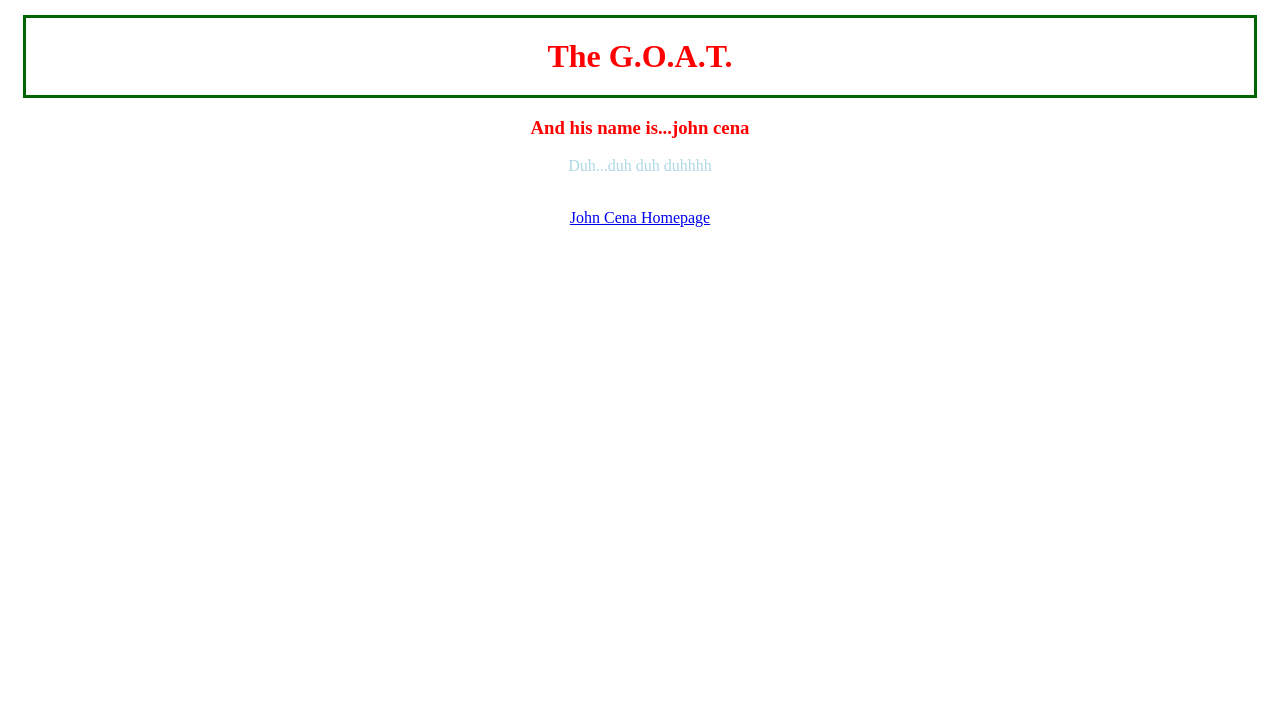
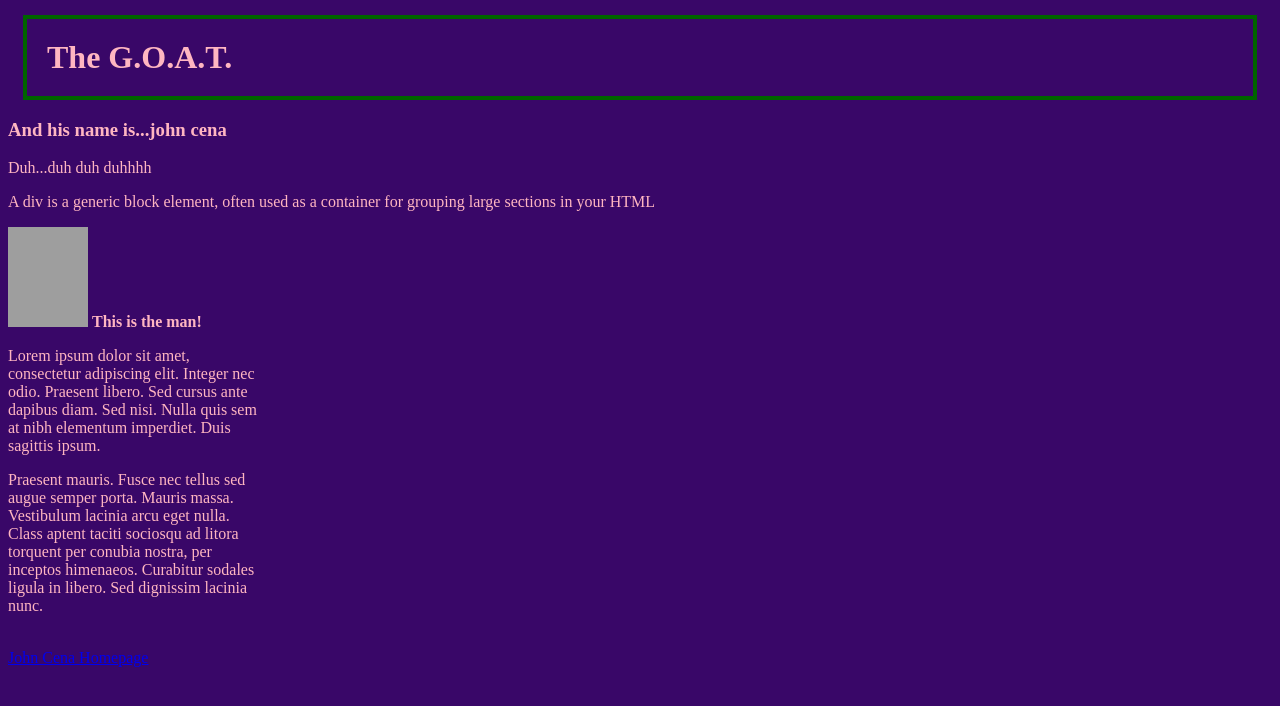
Before and after one commit to DonnieASC4/week2, a plain HTML site: page day0/index.html in a window 1280 px wide. Drawn offline with Linux system fonts and the light colour scheme; grey boxes are pictures that could not be loaded.

Commit message:
format start CSS

```diff
--- a/day0/index.html
+++ b/day0/index.html
@@ -11,8 +11,34 @@
     <!-- Greatest Of All Time -->
     <h1>The G.O.A.T.</h1>
     <div>
-      <h3>And his name is...<span>john cena</span></h3>
-      <p>Duh...duh duh duhhhh</p>
+      <h3>And his name is...<span id="name">john cena</span></h3>
+      <div class="text">
+        <p id="first-line">Duh...duh duh duhhhh</p>
+        <p>
+          A div is a generic block element, often used as a container for
+          grouping large sections in your HTML
+        </p>
+      </div>
+      <div class="other-text">
+        <img
+          src="http://www.gstatic.com/tv/thumb/persons/487578/487578_v9_ba.jpg"
+          height="100"
+          width="80"
+        />
+        <strong>This is the man!</strong>
+        <p id="second-line">
+          Lorem ipsum dolor sit amet, consectetur adipiscing elit. Integer nec
+          odio. Praesent libero. Sed cursus ante dapibus diam. Sed nisi. Nulla
+          quis sem at nibh elementum imperdiet. Duis sagittis ipsum.
+        </p>
+        <p>
+          Praesent mauris. Fusce nec tellus sed augue semper porta. Mauris
+          massa. Vestibulum lacinia arcu eget nulla. Class aptent taciti
+          sociosqu ad litora torquent per conubia nostra, per inceptos
+          himenaeos. Curabitur sodales ligula in libero. Sed dignissim lacinia
+          nunc.
+        </p>
+      </div>
     </div>
     <br />
     <a href="#">John Cena Homepage</a>
--- a/day0/style.css
+++ b/day0/style.css
@@ -1,15 +1,20 @@
 body {
-  color: red;
-  text-align: center;
-}
-
-p {
-  color: lightblue;
+  color: lightpink;
+  background-color: rgb(57, 7, 104);
 }
 
 h1 {
   margin: 15px;
-  border: solid;
+  border: solid 4px;
   border-color: darkgreen;
   padding: 20px;
 }
+
+.other-text {
+  display: inline-block;
+}
+
+.other-text > p {
+  width: 20%;
+  height: 10%;
+}
```
